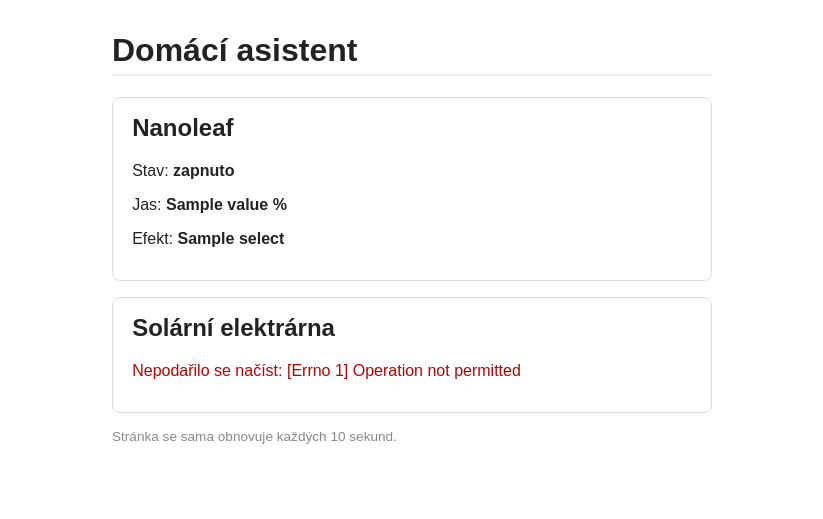
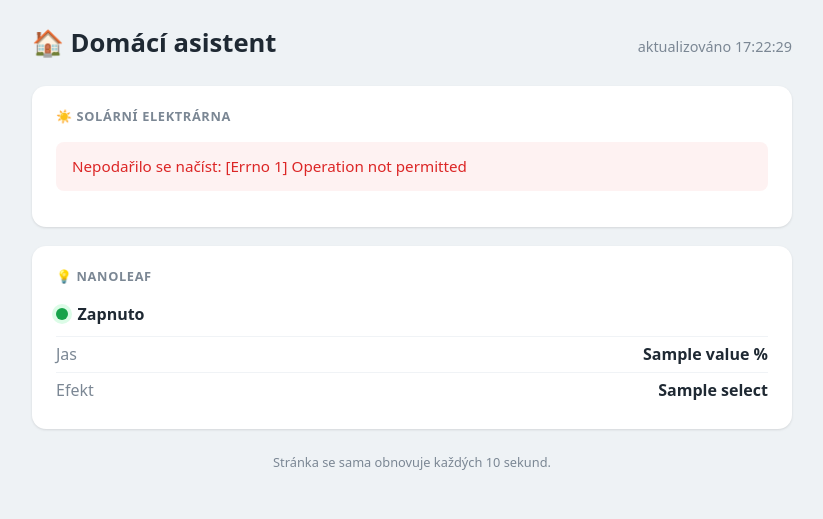
Before and after one commit to peetau/home-asistant, a Flask app: page / in a window 1280 px wide. Shown: the top 519 px of the page, without its empty margins (228-1051 px from the left). Run offline with Flask 3, Linux system fonts and the light colour scheme; a database or web service that is not in the repository returns one stand-in record (values such as "Sample title"); data that the repository does not hold is empty.

Commit message:
Faze 2: hezci vzhled dashboardu + CSS do static/
- static/style.css: veskery vzhled na jednom miste (barevne promenne,
  karty, stiny, mrizka); Flask ho servci ze slozky static/
- sablona prepsana: hlavni cislo aktualniho vykonu (kW), dlazdice
  s dennim vykonem a stavem site, baterie jako proužek, u Nanoleafu
  barevna stavova tecka zapnuto/vypnuto
- CSS uz neni v sablone (link pres url_for('static', ...))
- web.py predava cas posledni aktualizace do hlavicky

Tri vrstvy oddelene: web.py data / sablona struktura / style.css vzhled.

Co-Authored-By: Claude Opus 5 <noreply@anthropic.com>

```diff
--- /dev/null
+++ b/static/style.css
@@ -0,0 +1,116 @@
+/*
+  Vzhled domácího asistenta.
+
+  Tenhle soubor drží VŠECHEN vzhled (barvy, rozestupy, rámečky).
+  HTML v templates/dashboard.html řeší jen strukturu (co kde je),
+  Python ve web.py jen data. Tři vrstvy, každá zvlášť - to je ono.
+
+  Flask servíruje soubory z této složky (static/) na adrese /static/...
+*/
+
+/* Proměnné s barvami na jednom místě - když budeš chtít změnit vzhled,
+   měníš je tady, ne na deseti místech. Používá se přes var(--nazev). */
+:root {
+    --pozadi:      #eef2f5;
+    --karta:       #ffffff;
+    --text:        #1f2933;
+    --text-slaby:  #7b8794;
+    --zelena:      #16a34a;
+    --zelena-svet: #dcfce7;
+    --amber:       #f59e0b;
+    --cervena:     #dc2626;
+    --stin:        0 1px 3px rgba(0,0,0,.08), 0 1px 2px rgba(0,0,0,.04);
+    --radius:      14px;
+}
+
+* { box-sizing: border-box; }
+
+body {
+    font-family: system-ui, -apple-system, "Segoe UI", sans-serif;
+    background: var(--pozadi);
+    color: var(--text);
+    margin: 0;
+    padding: 1.5rem 1rem 3rem;
+    line-height: 1.5;
+}
+
+.obal { max-width: 760px; margin: 0 auto; }
+
+/* --- Hlavička --- */
+header {
+    display: flex;
+    align-items: baseline;
+    justify-content: space-between;
+    flex-wrap: wrap;
+    gap: .5rem;
+    margin-bottom: 1.5rem;
+}
+header h1 { font-size: 1.6rem; margin: 0; }
+header .cas { color: var(--text-slaby); font-size: .9rem; }
+
+/* --- Karta (základní stavební blok) --- */
+.karta {
+    background: var(--karta);
+    border-radius: var(--radius);
+    box-shadow: var(--stin);
+    padding: 1.3rem 1.5rem;
+    margin-bottom: 1.2rem;
+}
+.karta h2 {
+    font-size: .8rem;
+    text-transform: uppercase;
+    letter-spacing: .05em;
+    color: var(--text-slaby);
+    margin: 0 0 1rem;
+}
+
+/* --- Hlavní číslo (aktuální výkon) --- */
+.hero { display: flex; align-items: baseline; gap: .4rem; margin-bottom: 1.2rem; }
+.hero .cislo { font-size: 3rem; font-weight: 700; line-height: 1; color: var(--zelena); }
+.hero .jednotka { font-size: 1.1rem; color: var(--text-slaby); }
+
+/* --- Mřížka menších hodnot --- */
+.dlazdice {
+    display: grid;
+    grid-template-columns: repeat(auto-fit, minmax(140px, 1fr));
+    gap: 1rem;
+}
+.dlazdice .polozka .popisek { color: var(--text-slaby); font-size: .85rem; }
+.dlazdice .polozka .hodnota { font-size: 1.4rem; font-weight: 600; }
+
+/* --- Baterie: proužek --- */
+.baterie-pruh {
+    background: #e4e9ee;
+    border-radius: 999px;
+    height: 12px;
+    overflow: hidden;
+    margin-top: .4rem;
+}
+.baterie-pruh .naplneni {
+    background: var(--zelena);
+    height: 100%;
+    border-radius: 999px;
+    transition: width .4s ease;
+}
+
+/* --- Nanoleaf: stavová tečka --- */
+.stav-radek { display: flex; align-items: center; gap: .6rem; margin-bottom: .6rem; }
+.tecka { width: 12px; height: 12px; border-radius: 50%; flex: none; }
+.tecka.zapnuto { background: var(--zelena); box-shadow: 0 0 0 4px var(--zelena-svet); }
+.tecka.vypnuto { background: var(--text-slaby); }
+.radek { display: flex; justify-content: space-between; padding: .35rem 0;
+         border-top: 1px solid #f0f3f6; }
+.radek:first-of-type { border-top: none; }
+.radek .popisek { color: var(--text-slaby); }
+.radek .hodnota { font-weight: 600; }
+
+/* --- Chybová hláška --- */
+.chyba {
+    color: var(--cervena);
+    background: #fef2f2;
+    padding: .8rem 1rem;
+    border-radius: 8px;
+    font-size: .95rem;
+}
+
+footer { text-align: center; color: var(--text-slaby); font-size: .8rem; margin-top: 1.5rem; }
--- a/templates/dashboard.html
+++ b/templates/dashboard.html
@@ -2,58 +2,84 @@
 <html lang="cs">
 <head>
     <meta charset="utf-8">
+    <meta name="viewport" content="width=device-width, initial-scale=1">
     <title>Domácí asistent</title>
 
-    {# Automatické obnovení stránky každých 10 sekund. #}
-    {# http-equiv="refresh" je pokyn prohlížeči "za 10 s se znovu načti". #}
-    {# Řešíme tím to otravné mačkání F5 - data se osvěží sama. #}
+    {# Automatické obnovení každých 10 s (osvěží data bez mačkání F5). #}
     <meta http-equiv="refresh" content="10">
 
-    {# Trocha stylu, ať to není holý text. Zatím rovnou tady v hlavičce; #}
-    {# až toho bude víc, přesuneme styly do zvláštního .css souboru. #}
-    <style>
-        body { font-family: sans-serif; max-width: 600px; margin: 2rem auto;
-               padding: 0 1rem; color: #222; }
-        h1 { border-bottom: 2px solid #eee; padding-bottom: .3rem; }
-        .karta { border: 1px solid #ddd; border-radius: 8px;
-                 padding: 1rem 1.2rem; margin: 1rem 0; }
-        .karta h2 { margin-top: 0; }
-        .hodnota { font-weight: bold; }
-        .chyba { color: #b00; }
-    </style>
+    {# CSS načteme z Flask složky static/. url_for('static', ...) vyrobí #}
+    {# správnou adresu - nikdy nepiš cestu ručně, tohle je spolehlivější. #}
+    <link rel="stylesheet" href="{{ url_for('static', filename='style.css') }}">
 </head>
 <body>
-    <h1>Domácí asistent</h1>
+<div class="obal">
 
+    <header>
+        <h1>🏠 Domácí asistent</h1>
+        <span class="cas">aktualizováno {{ cas }}</span>
+    </header>
+
+    {# ---------- Solární elektrárna ---------- #}
     <div class="karta">
-        <h2>Nanoleaf</h2>
+        <h2>☀️ Solární elektrárna</h2>
 
-        {# {% if %} rozhoduje PŘÍMO v HTML: máme data, nebo se čtení nepovedlo? #}
+        {% if solax %}
+            {# Hlavní číslo: aktuální výkon panelů, přepočtený z W na kW. #}
+            {# "%.2f"|format(...) zaokrouhlí na 2 desetinná místa. #}
+            <div class="hero">
+                <span class="cislo">{{ "%.2f"|format(solax.vykon_panelu / 1000) }}</span>
+                <span class="jednotka">kW právě vyrábí</span>
+            </div>
+
+            <div class="dlazdice">
+                <div class="polozka">
+                    <div class="popisek">Dnešní výroba</div>
+                    <div class="hodnota">{{ solax.denni_vyroba }} kWh</div>
+                </div>
+                <div class="polozka">
+                    <div class="popisek">Do sítě / domu</div>
+                    <div class="hodnota">{{ solax.vykon_do_site }} W</div>
+                </div>
+                <div class="polozka">
+                    <div class="popisek">Baterie</div>
+                    <div class="hodnota">{{ solax.baterie_soc }} %</div>
+                    {# Šířku proužku řídíme přímo hodnotou SOC. #}
+                    <div class="baterie-pruh">
+                        <div class="naplneni" style="width: {{ solax.baterie_soc }}%"></div>
+                    </div>
+                </div>
+            </div>
+        {% else %}
+            <p class="chyba">Nepodařilo se načíst: {{ solax_chyba }}</p>
+        {% endif %}
+    </div>
+
+    {# ---------- Nanoleaf ---------- #}
+    <div class="karta">
+        <h2>💡 Nanoleaf</h2>
+
         {% if nanoleaf %}
-            {# {{ }} vloží hodnotu. Podmínku zapnuto/vypnuto zvládne i Jinja. #}
-            <p>Stav: <span class="hodnota">
-                {{ "zapnuto" if nanoleaf.on else "vypnuto" }}</span></p>
-            <p>Jas: <span class="hodnota">{{ nanoleaf.brightness }} %</span></p>
-            <p>Efekt: <span class="hodnota">{{ nanoleaf.effect }}</span></p>
+            <div class="stav-radek">
+                {# Barva tečky podle stavu: třída se poskládá v Jinja. #}
+                <span class="tecka {{ 'zapnuto' if nanoleaf.on else 'vypnuto' }}"></span>
+                <strong>{{ "Zapnuto" if nanoleaf.on else "Vypnuto" }}</strong>
+            </div>
+            <div class="radek">
+                <span class="popisek">Jas</span>
+                <span class="hodnota">{{ nanoleaf.brightness }} %</span>
+            </div>
+            <div class="radek">
+                <span class="popisek">Efekt</span>
+                <span class="hodnota">{{ nanoleaf.effect }}</span>
+            </div>
         {% else %}
             <p class="chyba">Nepodařilo se načíst: {{ nanoleaf_chyba }}</p>
         {% endif %}
     </div>
 
-    <div class="karta">
-        <h2>Solární elektrárna</h2>
-        {% if solax %}
-            <p>Výkon panelů: <span class="hodnota">{{ solax.vykon_panelu }} W</span></p>
-            <p>Do sítě/domu: <span class="hodnota">{{ solax.vykon_do_site }} W</span></p>
-            <p>Dnešní výroba: <span class="hodnota">{{ solax.denni_vyroba }} kWh</span></p>
-            <p>Baterie: <span class="hodnota">{{ solax.baterie_soc }} %</span>
-               ({{ solax.baterie_zbyva }} kWh)</p>
-        {% else %}
-            <p class="chyba">Nepodařilo se načíst: {{ solax_chyba }}</p>
-        {% endif %}
-    </div>
+    <footer>Stránka se sama obnovuje každých 10 sekund.</footer>
 
-    <p style="color:#888; font-size:.85rem;">
-        Stránka se sama obnovuje každých 10 sekund.</p>
+</div>
 </body>
 </html>
--- a/web.py
+++ b/web.py
@@ -11,6 +11,8 @@ pak v prohlížeči:  127.0.0.1:5000
 Vzhled stránky je oddělený v souboru templates/dashboard.html (šablona).
 Tenhle soubor řeší jen LOGIKU: přečti zařízení a předej data šabloně.
 """
+
+from datetime import datetime
 
 from flask import Flask, render_template
 
@@ -53,6 +55,7 @@ def dashboard():
         "dashboard.html",
         nanoleaf=nanoleaf, nanoleaf_chyba=nanoleaf_chyba,
         solax=solax, solax_chyba=solax_chyba,
+        cas=datetime.now().strftime("%H:%M:%S"),
     )
 
 
```
